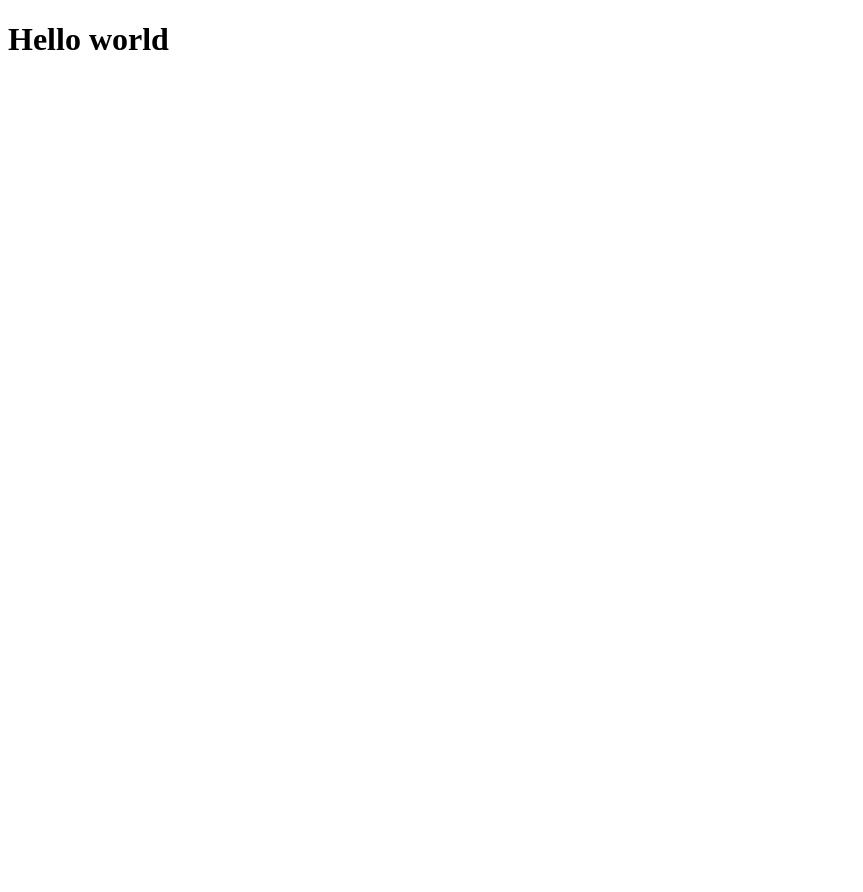
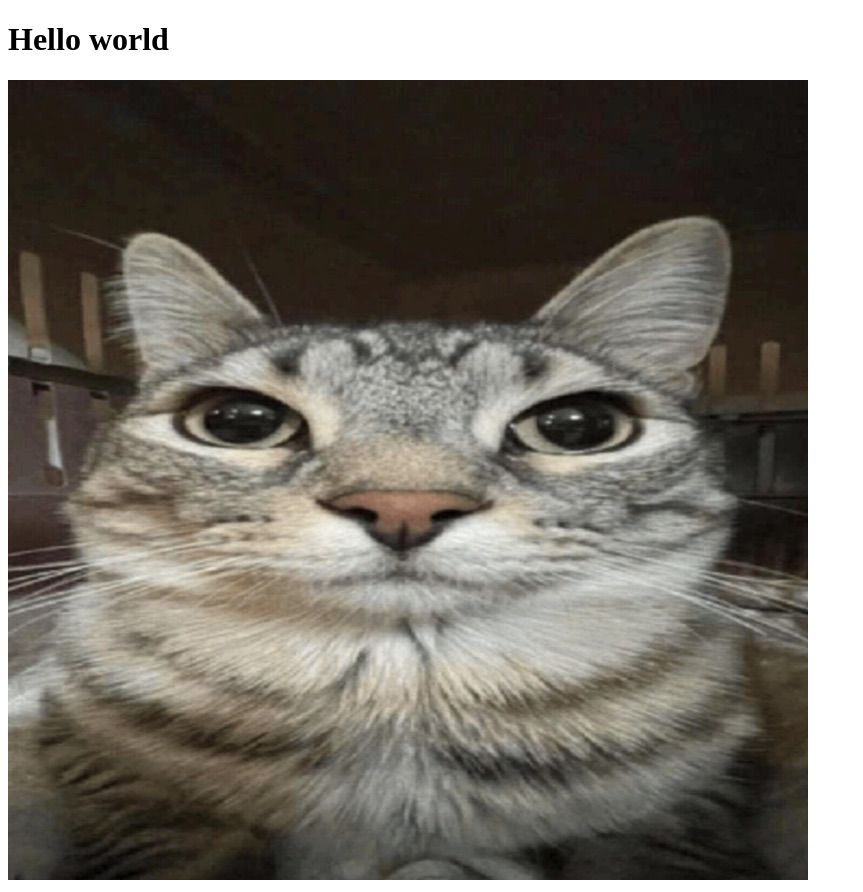
Before and after one commit to WhatTheCoffee0697/Hillel_HW_20.1, a plain HTML site: page QA manual 29.09.25.html in a window 1280 px wide. Shown: the whole page, without its empty margins (0-863 px from the left). Before the commit the page ends 800 px from the top, so only its background shows below. Drawn offline with Linux system fonts and the light colour scheme.

Commit message:
Add photo

```diff
--- a/QA manual 29.09.25.html
+++ b/QA manual 29.09.25.html
@@ -7,5 +7,6 @@
 
 <body>
 	<h1>Hello world</h1>
+	<img src="Meme.jpg" alt="Kitty meme">
 </body>
 </html>
```
Also changed, not shown: Meme.jpg (added).
